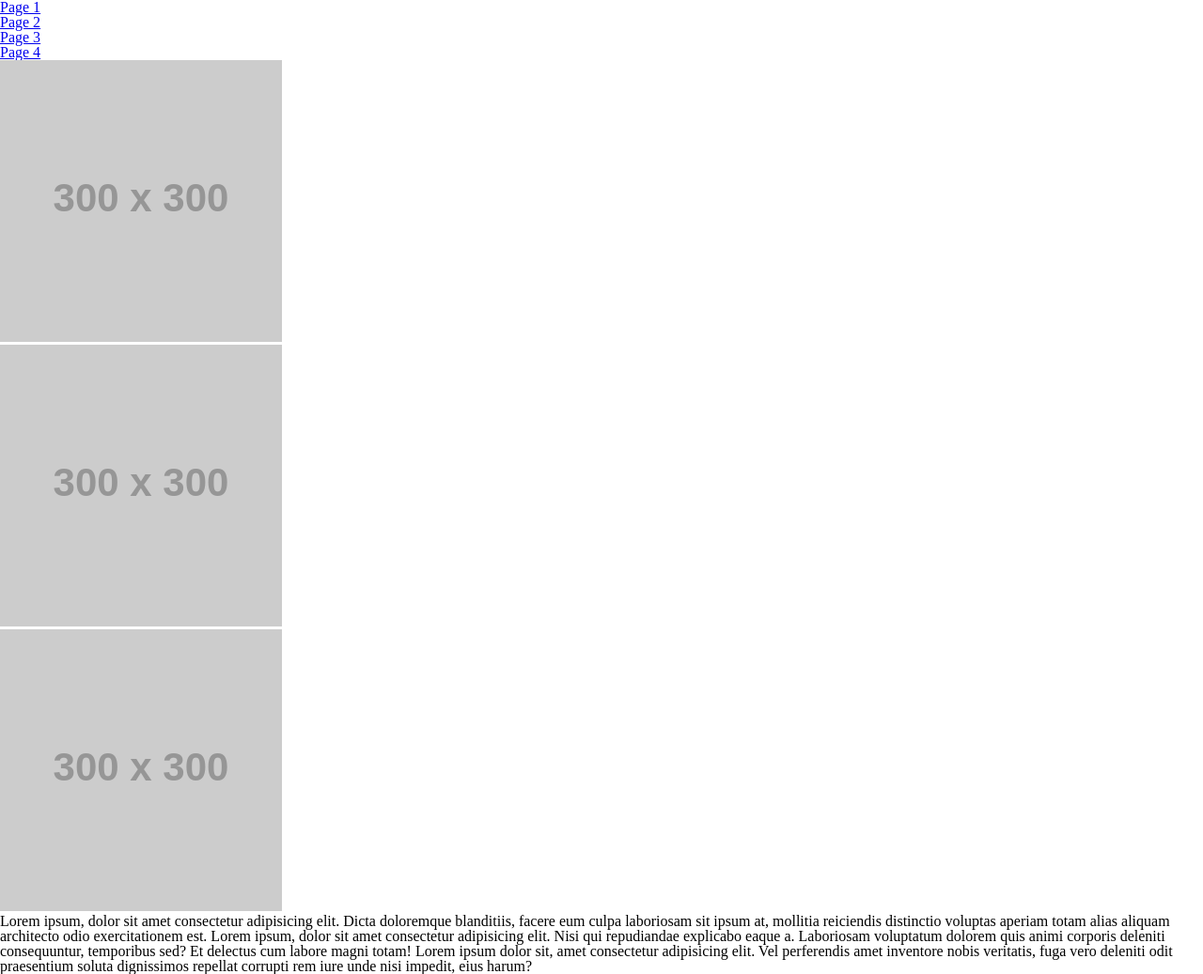
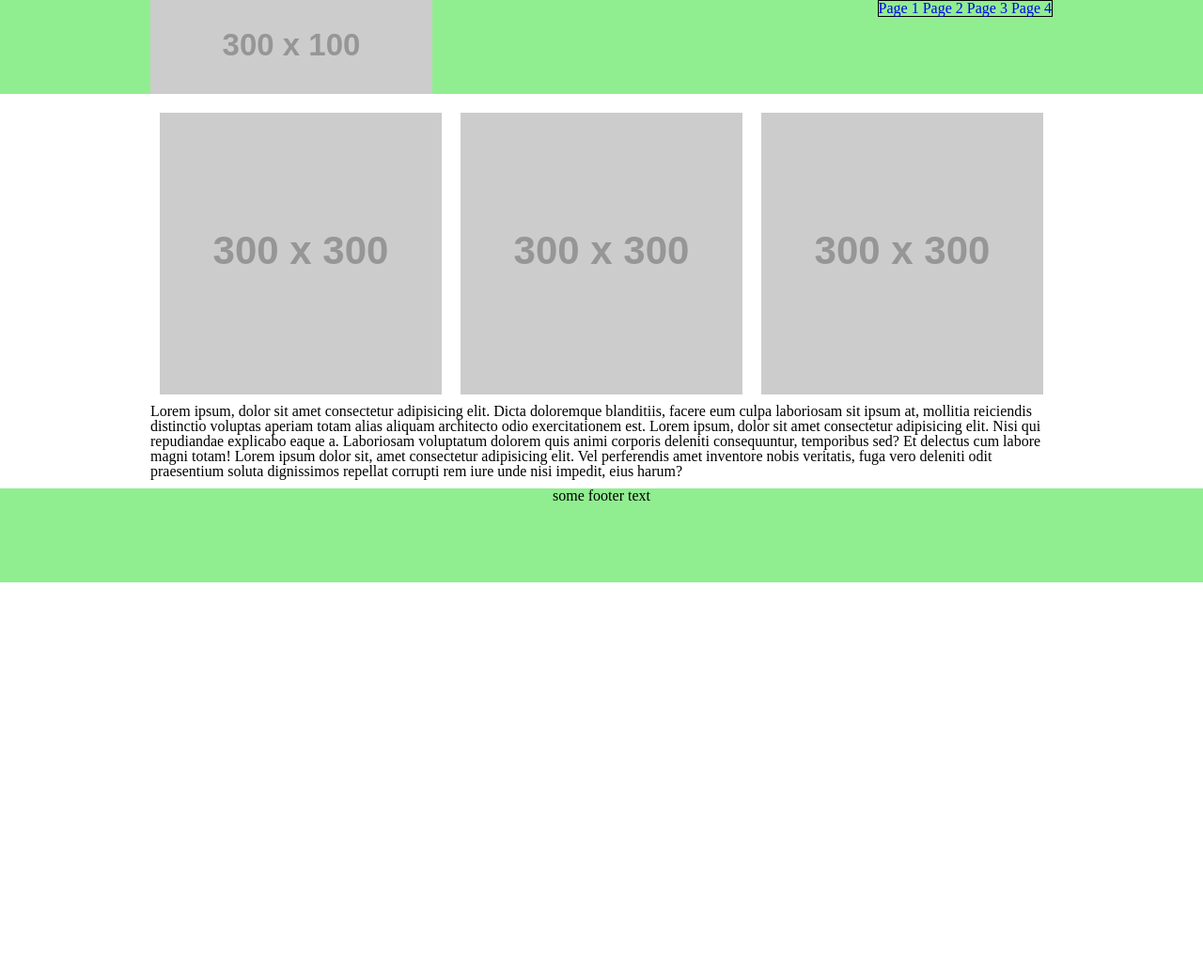
Before and after one commit to Archived-Work-CodeFellows/bus-mall-201n10, a plain HTML site: page index.html in a window 1280 px wide. Shown: the whole page at 94% size. After the commit the page ends 800 px from the top, so only its background shows below. Drawn offline with Linux system fonts and the light colour scheme; placeholder pictures from the web are drawn by us.

Commit message:
Added some styling to the wire frame

```diff
--- a/css/style.css
+++ b/css/style.css
@@ -0,0 +1,43 @@
+header {
+    height: 100px;
+    background-color: lightgreen;
+}
+header img {
+    float: left;
+    margin: 0px auto;
+}
+nav {
+    width: 960px;
+    margin: 0px auto;
+}
+header ul{
+    float: right;
+    border: 1px solid black;
+}
+header ul li{
+    display: inline-block;
+}
+a {
+    text-decoration: none;
+}
+.images {
+    float: left;
+    margin: 10px;
+    align-content: center;
+}
+
+div {
+    width: 960px;
+    margin: 10px auto;
+}
+
+div p {
+    clear: both;
+    width: 960px;
+    margin: 0px auto;
+}
+footer {
+    height: 100px;
+    background-color: lightgreen;
+    text-align: center;
+}
--- a/index.html
+++ b/index.html
@@ -8,6 +8,7 @@
     <body>
         <header>
             <nav>
+                <img src="https://placehold.it/300x100"/>
                 <ul>
                     <li><a href="#">Page 1</a></li>
                     <li><a href="#">Page 2</a></li>
@@ -17,23 +18,23 @@
             </nav>
         </header>
         <main>
-            <div class="images">
-            <img src="https://placehold.it/300x300"/>
+            <div>
+            <img class="images" src="https://placehold.it/300x300"/>
+            <img class="images" src="https://placehold.it/300x300"/>
+            <img class="images"src="https://placehold.it/300x300"/>
             </div>
-            <div class="images">
-            <img src="https://placehold.it/300x300"/>
+            <div>
+                <p>
+                    Lorem ipsum, dolor sit amet consectetur adipisicing elit. Dicta doloremque blanditiis, facere eum culpa laboriosam sit ipsum at, mollitia reiciendis distinctio voluptas aperiam totam alias aliquam architecto odio exercitationem est.
+                    Lorem ipsum, dolor sit amet consectetur adipisicing elit. Nisi qui repudiandae explicabo eaque a. Laboriosam voluptatum dolorem quis animi corporis deleniti consequuntur, temporibus sed? Et delectus cum labore magni totam!
+                    Lorem ipsum dolor sit, amet consectetur adipisicing elit. Vel perferendis amet inventore nobis veritatis, fuga vero deleniti odit praesentium soluta dignissimos repellat corrupti rem iure unde nisi impedit, eius harum?
+                </p>
             </div>
-            <div class="images">
-            <img src="https://placehold.it/300x300"/>
-            </div>
-            <p>
-                Lorem ipsum, dolor sit amet consectetur adipisicing elit. Dicta doloremque blanditiis, facere eum culpa laboriosam sit ipsum at, mollitia reiciendis distinctio voluptas aperiam totam alias aliquam architecto odio exercitationem est.
-                Lorem ipsum, dolor sit amet consectetur adipisicing elit. Nisi qui repudiandae explicabo eaque a. Laboriosam voluptatum dolorem quis animi corporis deleniti consequuntur, temporibus sed? Et delectus cum labore magni totam!
-                Lorem ipsum dolor sit, amet consectetur adipisicing elit. Vel perferendis amet inventore nobis veritatis, fuga vero deleniti odit praesentium soluta dignissimos repellat corrupti rem iure unde nisi impedit, eius harum?
-            </p>
         </main>
         <footer>
-
+            <p>
+                some footer text
+            </p>
         </footer>
     </body>
 </html>
```
